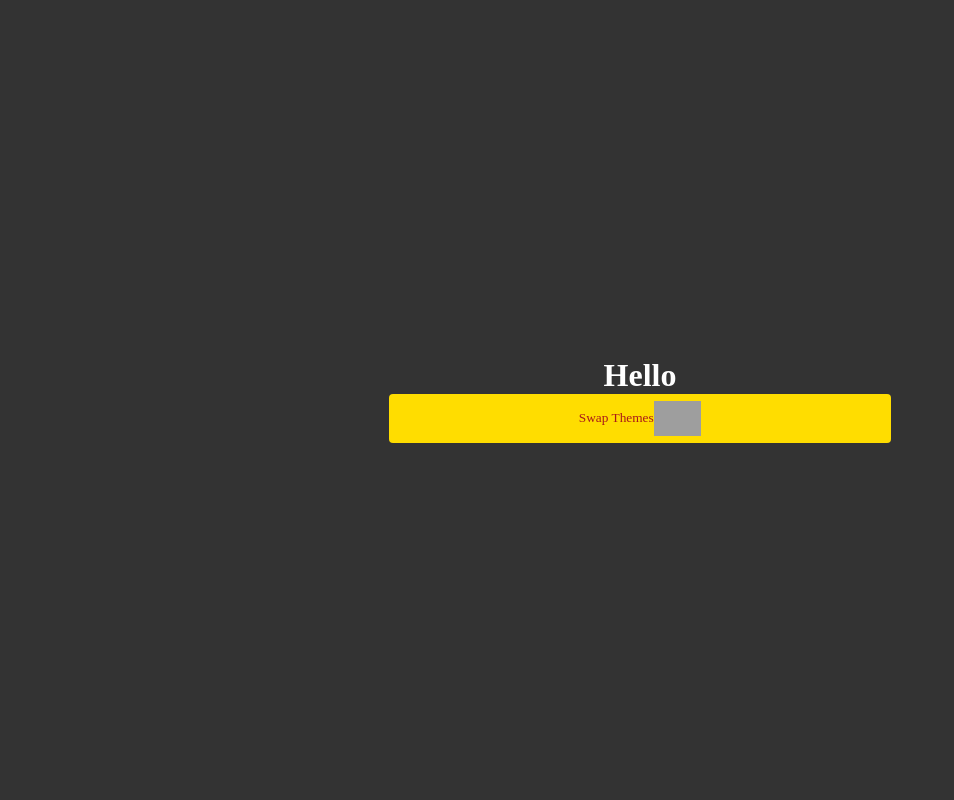
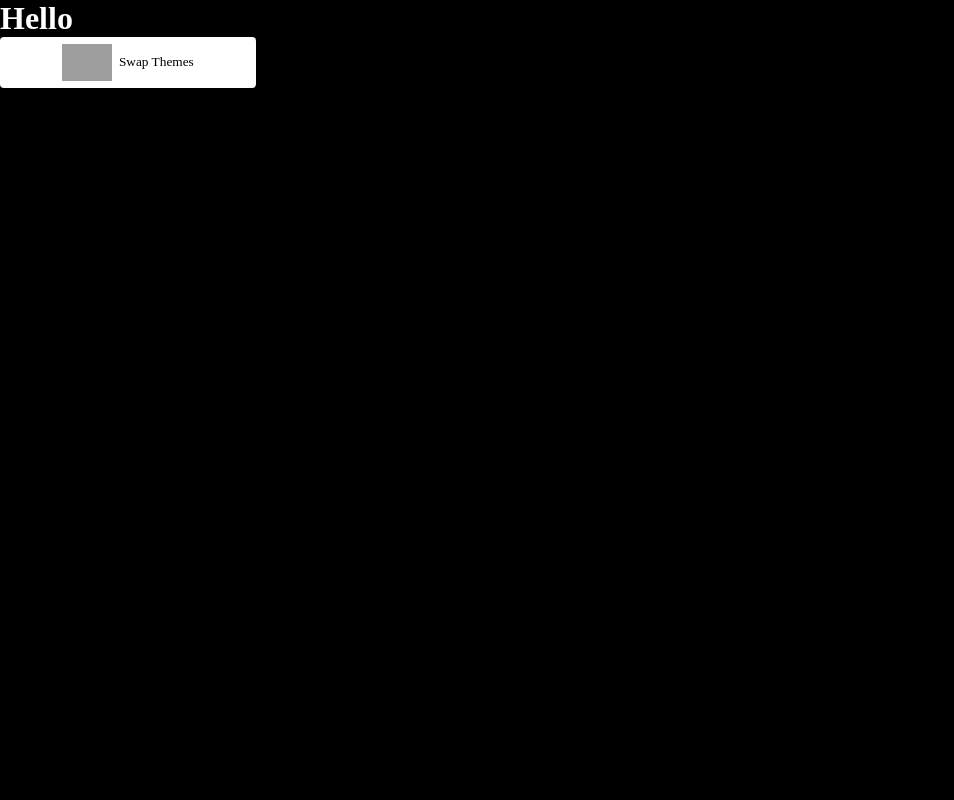
Before and after one commit to Douaa19/OriginartProject, a PHP site: the page made by index One.html in a window 1280 px wide. Shown: the whole page, without its empty margins (0-954 px from the left). Run offline with PHP 8.4, Linux system fonts and the light colour scheme; grey boxes are pictures that could not be loaded.

Commit message:
setStyleForDarkAndLightMode

```diff
--- a/index One.html
+++ b/index One.html
@@ -18,7 +18,9 @@
   <body class="dark">
     <h1>Hello</h1>
     <button class="theme-toggle-button">
-      Swap Themes <img src="./images/theme-light-dark.svg" />
+      <img src="./images/theme-light-dark.svg" class="icon" width="50" />
+      <!-- <i class="fa-solid fa-eclipse icon"></i> -->
+      Swap Themes
     </button>
 
     <!-- <header class="container">
@@ -167,5 +169,6 @@
       showNextQuote();
     })();
   </script> -->
+    <script src="./script/script.js"></script>
   </body>
 </html>
--- a/script/script.js
+++ b/script/script.js
@@ -1,17 +1,5 @@
-(function () {
-  var quotes = $(".word");
-  var quoteIndex = -1;
-
-  function showNextQuote() {
-    ++quoteIndex;
-    quotes
-      .eq(quoteIndex % quotes.length)
-      .fadeIn(2000)
-      .delay(2000)
-      .fadeOut(2000, showNextQuote);
-  }
-
-  showNextQuote();
-})();
-
-console.assert("hello animation");
+document.querySelector(".theme-toggle-button").addEventListener("click", () => {
+  document.body.classList.toggle("dark");
+  document.getElementById("moon").style.display = "none";
+  document.getElementById("sun").style.display = "block";
+});
--- a/style/contact-us.css
+++ b/style/contact-us.css
@@ -1,11 +1,13 @@
+@import "./theme.css";
+
 .contact-us {
   display: flex;
   justify-content: center;
   flex-direction: column;
   align-items: center;
-  background-color: #111111;
-  border-top: 4px solid #ffffff;
-  border-bottom: 4px solid #ffffff;
+  background-color: var(--background-color);
+  border-top: 4px solid var(--text-color);
+  border-bottom: 4px solid var(--text-color);
 }
 
 .contact-us .container {
--- a/style/footer.css
+++ b/style/footer.css
@@ -1,8 +1,10 @@
+@import "./theme.css";
+
 footer {
-    background-color: #000000;
+  background-color: var(--background-color);
   display: flex;
   justify-content: center;
-    border-top: 1px solid #FFFFFF;
+  border-top: 1px solid var(--text-color);
 }
 
 footer .container {
@@ -15,7 +17,7 @@ footer .container {
 }
 
 footer .container .part-one {
-    color: #FFFFFF;
+  color: var(--text-color);
   display: flex;
   justify-content: flex-start;
   align-items: center;
@@ -31,7 +33,7 @@ footer .container .part-one p {
   width: 100%;
   margin-left: 8px;
   padding: 8px 0 8px 16px;
-    border-left: 3px solid #FFFFFF;
+  border-left: 3px solid var(--text-color);
 }
 
 footer .container .part-two {
@@ -46,7 +48,7 @@ footer .container .part-two img {
 }
 
 footer .container .part-two .copy-right {
-    color: #FFFFFF;
+  color: var(--text-color);
   display: flex;
   align-items: center;
   justify-content: center;
--- a/style/header.css
+++ b/style/header.css
@@ -1,15 +1,16 @@
+@import "./theme.css";
 
 * {
   box-sizing: border-box;
   margin: 0;
   padding: 0;
-    font-family: 'Bahnschrift';
+  font-family: "Bahnschrift";
   scroll-behavior: smooth;
 }
 
 header {
   width: 100%;
-    background-color: #000000;
+  background-color: var(--background-color);
   display: flex;
   justify-content: center;
   flex-direction: column;
@@ -30,7 +31,7 @@ header nav img {
 
 header nav .link a {
   text-decoration: none;
-    color: #FFFFFF;
+  color: var(--text-color);
   letter-spacing: 2px;
 }
 
@@ -39,37 +40,41 @@ header nav .link {
   font-weight: 700;
   font-size: 18px;
   cursor: pointer;
+  width: 12%;
+  display: flex;
+  align-items: center;
+  justify-content: space-around;
 }
 
 header nav .link a:hover {
-    border-bottom: #FFFFFF 2px solid;
+  border-bottom: var(--text-color) 2px solid;
   padding-bottom: 2px;
 }
 
 header .hero-header {
   width: 100%;
   height: 90vh;
-    background-color: #1F1F1F;
-    border-top: 4px solid #FFFFFF;
+  background-color: var(--background-color);
+  border-top: 4px solid var(--text-color);
   position: relative;
 }
 
-.scrolled-images{
-    display:flex;
-    overflow:hidden;
+.scrolled-images {
+  display: flex;
+  overflow: hidden;
   height: 100%;
-    position:relative;
+  position: relative;
   width: 100%;
 }
 
 marquee {
   width: fit-content;
-    position:absolute;
+  position: absolute;
   height: inherit;
 }
 
 header .hero-header .shadow-section {
-    background-color: #000;
+  background-color: var(--background-color);
   opacity: 0.5;
   width: 100%;
   height: 100%;
@@ -82,7 +87,7 @@ header .hero-header .content {
   height: 100%;
   position: absolute;
   top: 42vh;
-    color: #FFFFFF;
+  color: var(--text-color);
   font-size: 38px;
   font-weight: 600;
   text-align: center;
@@ -93,35 +98,8 @@ header .hero-header .content {
   display: none;
 }
 
-/*
-THEME
------------
-*/
-
-body {
-  --accent-color: #F0A500;
-  --background-color: white;
-  --text-color: black;
-  --button-text-color: var(--background-color);
-  --transition-delay: 1s;
-
-  background-color: var(--background-color);
-  color: var(--text-color);
-}
-
-body.dark {
-  --accent-color: #f82b79;
-  --background-color: #1F1F1F;
-  --text-color: rgb(177, 21, 21);
-  --button-text-color: #a91919;
-}
-
-
-
-@media (max-width:650px) {
-
+@media (max-width: 650px) {
   header .hero-header .content {
     font-size: 28px;
   }
-
 }
--- a/style/theme.css
+++ b/style/theme.css
@@ -1,28 +1,19 @@
 body {
-    --accent-color: #f5c45c;
-    --background-color: white;
+  --accent-color: #000000;
+  --background-color: #ccc;
   --text-color: rgb(0, 0, 0);
   --button-text-color: var(--background-color);
   --transition-delay: 1s;
 
-    display: flex;
-    align-items: center;
-    justify-content: center;
-    flex-flow: column;
-    height: 100vh;
-
+  transition: var(--transition-delay);
   background-color: var(--background-color);
   color: var(--text-color);
 }
 
 body.dark {
-    --accent-color: #ffdd00;
-    --background-color: #333;
+  --accent-color: #ffffff;
+  --background-color: #000;
   --text-color: #ffffff;
-}
-
-button img {
-    width: 10%;
 }
 
 .theme-toggle-button {
@@ -33,8 +24,20 @@ button img {
   justify-content: center;
   align-items: center;
   cursor: pointer;
-    padding: .5em 1em;
-    border-radius: .3em;
+  padding: 0.5em 1em;
+  border-radius: 0.3em;
   border: none;
   outline: none;
+  transition: var(--transition-delay);
+  transform: scale(1);
+  width: 20%;
 }
+
+.theme-toggle-button .icon {
+  margin-right: 0.5em;
+}
+
+.theme-toggle-button:hover,
+.theme-toggle-button:focus {
+  transform: scale(1.1);
+}
```
Also changed, not shown: other parts of style/contact-us.css (+11 -11 lines), index.php (+6 -7 lines). Lines whose indentation alone changed are shown as unchanged.
